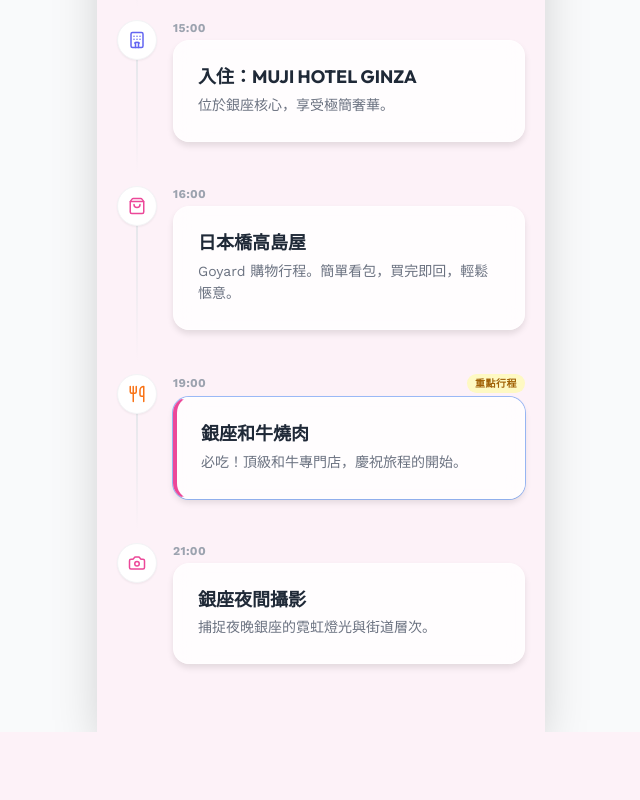
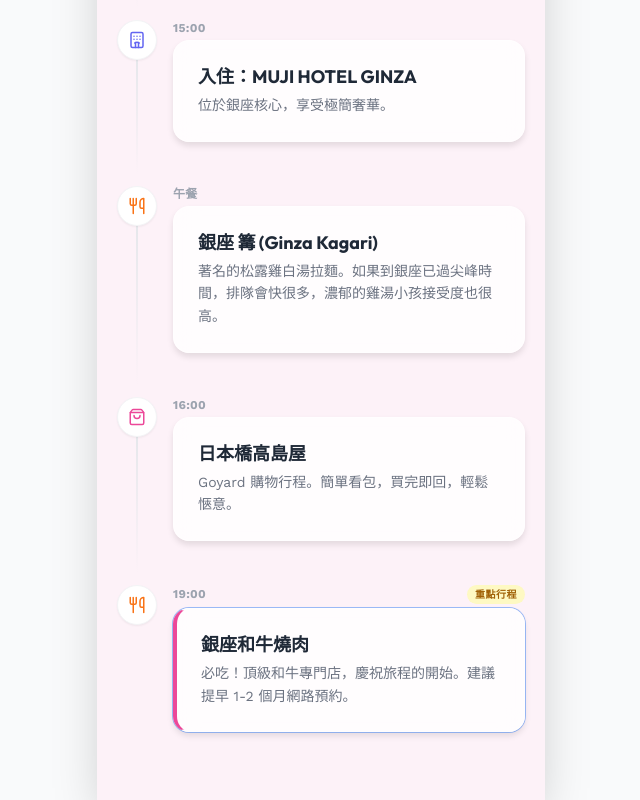
Before and after one commit to lawrence555-dev/Tokyo_Trip_Planner-, a React (Vite) app: page / in a window 1280 px wide. Shown: the part 635-1435 px from the top of the page, without its empty margins (319-959 px from the left). Before the commit the page ends 1367 px from the top, so only its background shows below. Built offline with nearby package versions, Linux system fonts and the light colour scheme.

Commit message:
feat: Update itinerary with lunch recommendations and practical notes

```diff
--- a/src/data/itinerary.js
+++ b/src/data/itinerary.js
@@ -1,10 +1,10 @@
-import { Plane, ShoppingBag, Camera, Utensils, Hotel, MapPin, Coffee, Star, Palmtree } from 'lucide-react';
+import { Plane, ShoppingBag, Camera, Utensils, Hotel, MapPin, Coffee, Star, Palmtree, Info } from 'lucide-react';
 
 export const itineraryData = [
     {
         day: 1,
         date: '7/13 (週一)',
-        title: '抵達、精品購物與和牛盛宴',
+        title: '銀座設計感與精品購物',
         summary: '以銀座的高級購物與頂級和牛開啟這趟旅程。',
         activities: [
             {
@@ -22,6 +22,13 @@
                 type: 'stay'
             },
             {
+                time: '午餐',
+                title: '銀座 篝 (Ginza Kagari)',
+                desc: '著名的松露雞白湯拉麵。如果到銀座已過尖峰時間，排隊會快很多，濃郁的雞湯小孩接受度也很高。',
+                icon: Utensils,
+                type: 'dining'
+            },
+            {
                 time: '16:00',
                 title: '日本橋高島屋',
                 desc: 'Goyard 購物行程。簡單看包，買完即回，輕鬆愜意。',
@@ -31,24 +38,23 @@
             {
                 time: '19:00',
                 title: '銀座和牛燒肉',
-                desc: '必吃！頂級和牛專門店，慶祝旅程的開始。',
+                desc: '必吃！頂級和牛專門店，慶祝旅程的開始。建議提早 1-2 個月網路預約。',
                 icon: Utensils,
                 type: 'dining',
                 highlight: true
-            },
+            }
+        ],
+        notes: [
             {
-                time: '21:00',
-                title: '銀座夜間攝影',
-                desc: '捕捉夜晚銀座的霓虹燈光與街道層次。',
-                icon: Camera,
-                type: 'activity'
+                icon: Info,
+                text: 'HARBS 備案：日本橋三越店 或 銀座 Lumine 店'
             }
         ]
     },
     {
         day: 2,
         date: '7/14 (週二)',
-        title: '潮流指標與柚子拉麵',
+        title: '潮流指標與原宿綠地',
         summary: '感受澀谷的潮流脈動與清爽的柚子香氣。',
         activities: [
             {
@@ -66,18 +72,35 @@
                 type: 'shopping'
             },
             {
-                time: '13:00',
-                title: '午餐：AFURI (阿夫利)',
-                desc: '招牌柚子鹽拉麵，清爽解膩，大人小孩都愛！',
+                time: '11:30',
+                title: '哈拉卡多 (Harakado) 露台',
+                desc: '拍攝原宿街景的絕佳地點。',
+                icon: Camera,
+                type: 'activity'
+            },
+            {
+                time: '午餐',
+                title: 'AFURI (阿夫利) 原宿店',
+                desc: '招牌柚子鹽拉麵。建議 11:30 前抵達。若人太多，可改去 AFURI 澀谷店。',
                 icon: Utensils,
                 type: 'dining'
             },
             {
-                time: '15:00',
-                title: '代代木公園 / 表參道',
-                desc: '公園放電或表參道街頭街拍，享受午後時光。',
+                time: '傍晚',
+                title: '宮下公園 (Miyashita Park)',
+                desc: '頂樓放電，享受午後時光。',
                 icon: Palmtree,
                 type: 'activity'
+            }
+        ],
+        notes: [
+            {
+                icon: Info,
+                text: '帶小孩在東京吃中飯，建議 11:30 之前進店，或 13:30 之後進店，可以省去很多排隊時間'
+            },
+            {
+                icon: Info,
+                text: 'HARBS 備案：澀谷 Hikarie 店 (4F) — 空間較寬敞，適合推車'
             }
         ]
     },
@@ -96,19 +119,32 @@
                 highlight: true
             },
             {
-                time: '晚上',
-                title: '豐洲 LaLaport',
-                desc: '享用晚餐，漫步於臨海的輕鬆夜晚。',
+                time: '午餐',
+                title: 'KidZania 館內餐飲',
+                desc: '孩子在體驗職業時（如披薩店、漢堡店）會製作食物，這通常是他們最棒的午餐。大人可以利用家長休息區或館內餐飲。',
                 icon: Utensils,
                 type: 'dining'
+            },
+            {
+                time: '下午',
+                title: '豐洲千客萬來',
+                desc: '泡免費景觀足湯，舒緩腿部。',
+                icon: Palmtree,
+                type: 'activity'
+            }
+        ],
+        notes: [
+            {
+                icon: Info,
+                text: 'HARBS 備案：傍晚回澀谷後，到澀谷 Scramble Square 店 外帶回飯店'
             }
         ]
     },
     {
         day: 4,
         date: '7/16 (週四)',
-        title: '晨光咖啡與古韻淺草',
-        summary: '中目黑的咖啡香氣與淺草的傳統風情。',
+        title: '晨光咖啡與數位藝術',
+        summary: '中目黑的咖啡香氣與麻布台的藝術體驗。',
         activities: [
             {
                 time: '07:00',
@@ -118,80 +154,105 @@
                 type: 'dining'
             },
             {
-                time: '下午',
+                time: '上午',
+                title: '麻布台之丘 (Azabudai Hills)',
+                desc: 'teamLab Borderless 數位藝術體驗（預約制）。',
+                icon: MapPin,
+                type: 'activity',
+                highlight: true
+            },
+            {
+                time: '午餐',
+                title: 'Balcony by 6th (麻布台之丘)',
+                desc: '從有樂町搬來的名店，有最著名的蓬鬆鬆餅與起司蛋糕，環境非常有質感，適合拍照。建議提早 1-2 個月網路預約。',
+                icon: Utensils,
+                type: 'dining',
+                highlight: true
+            },
+            {
+                time: '傍晚',
                 title: '入住：上野公寓飯店',
                 desc: '指定洗脫烘房型，開啟洗衣模式。',
                 icon: Hotel,
                 type: 'stay'
             },
             {
-                time: '15:00',
-                title: '淺草觀音寺',
-                desc: '雷門大紅燈籠合影，帶女兒坐人力車穿梭巷弄。',
-                icon: MapPin,
+                time: '晚上',
+                title: '淺草觀音寺夜拍',
+                desc: '雷門大紅燈籠夜間攝影。',
+                icon: Camera,
                 type: 'activity'
-            },
+            }
+        ],
+        notes: [
             {
-                time: '晚上',
-                title: '洗衣時光',
-                desc: '在飯店內清洗前三天的衣物，輕鬆自在。',
-                icon: Star,
-                type: 'chore'
+                icon: Info,
+                text: 'HARBS 備案：丸之內店（從麻布台往上野途中可順路買）'
             }
         ]
     },
     {
         day: 5,
         date: '7/17 (週五)',
-        title: '動物園與最後掃貨',
+        title: '動物園與最後大採買',
         summary: '親近動物的歡樂時光與阿美橫丁的滿載而歸。',
         activities: [
             {
                 time: '上午',
                 title: '上野動物園',
-                desc: '4 歲孩子的最愛！看熊貓、象群，悠閒漫步。',
+                desc: '看熊貓與北極熊，4 歲孩子的最愛！',
                 icon: Palmtree,
                 type: 'activity'
             },
             {
-                time: '下午',
-                title: '阿美橫丁',
-                desc: '藥妝、伴手禮、零食一次補齊。',
-                icon: ShoppingBag,
-                type: 'shopping'
-            },
-            {
-                time: '晚餐',
-                title: '上野在地美食',
-                desc: '炸豬排或海鮮料理，享受道地美味。',
+                time: '午餐',
+                title: '井泉 本店 (Isen)',
+                desc: '離上野公園不遠，是著名的老牌炸豬排店，發明了「炸豬排三明治」。肉質極軟，4 歲小孩也能輕鬆入口。',
                 icon: Utensils,
                 type: 'dining'
             },
             {
-                time: '晚上',
-                title: '最後洗衣與打包',
-                desc: '最後一輪洗脫烘，行李箱裝滿乾淨衣服準備返台。',
-                icon: Star,
-                type: 'chore'
+                time: '下午',
+                title: '阿美橫丁',
+                desc: '藥妝、伴手禮補貨。',
+                icon: ShoppingBag,
+                type: 'shopping'
+            }
+        ],
+        notes: [
+            {
+                icon: Info,
+                text: 'HARBS 備案：上野松坂屋店 (2F) — 離飯店最近'
+            },
+            {
+                icon: Info,
+                text: '如果當天小孩太累，HARBS 的蛋糕外帶回飯店吃，品質一樣很棒，還能配飯店的茶或咖啡！'
             }
         ]
     },
     {
         day: 6,
         date: '7/18 (週六)',
-        title: '悠閒晨間與星宇回程',
+        title: '公園悠閒漫步 ➜ 台北',
         summary: '把握最後的東京早晨，帶著滿滿回憶返家。',
         activities: [
             {
                 time: '上午',
                 title: '上野恩賜公園散步',
-                desc: '或在京成上野附近享用早餐，享受悠閒。',
+                desc: '享受最後的東京時光。',
                 icon: Coffee,
                 type: 'activity'
             },
             {
+                time: '午餐',
+                title: '上野 藪蕎麥 (Ueno Yabusoba)',
+                desc: '百年蕎麥麵老店，環境充滿傳統日式風味。或是去京成上野站附近的三浦三崎港迴轉壽司，快又好吃。',
+                icon: Utensils,
+                type: 'dining'
+            },
+            {
                 time: '12:30',
-                title: 'Skyliner 直達機場',
+                title: 'Skyliner 直達成田',
                 desc: '搭乘舒適快車前往機場。',
                 icon: Plane,
                 type: 'transit'
```
